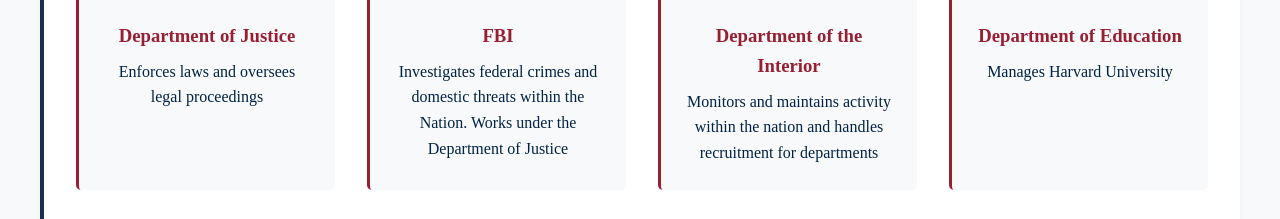
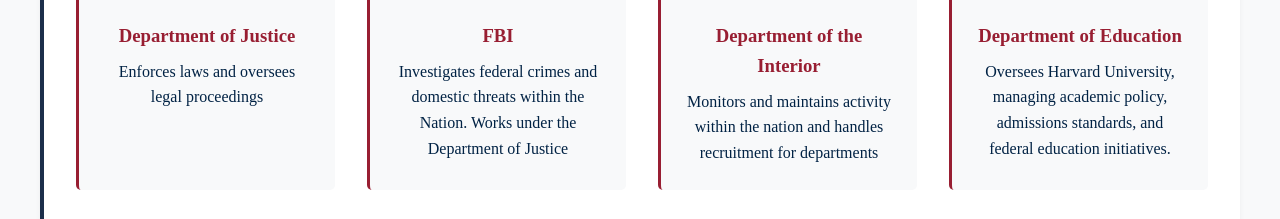
Before and after one commit to AvaModz/AvaModz.github.io, a plain HTML site: page index.html in a window 1280 px wide. Shown: the part 2389-2608 px from the top of the page. Drawn offline with Linux system fonts and the light colour scheme.

Commit message:
Update index.html

```diff
--- a/index.html
+++ b/index.html
@@ -386,7 +386,7 @@
                 <div class="dept-card">
                     <img src="images/doe.png" alt="Education Department" class="dept-logo">
                     <h3 style="color: var(--crimson); margin-bottom: 0.5rem;">Department of Education</h3>
-                    <p style="color: var(--navy);">Manages Harvard University</p>
+                    <p style="color: var(--navy);">Oversees Harvard University, managing academic policy, admissions standards, and federal education initiatives.</p>
                 </div>
                 <div class="dept-card">
                     <img src="images/dot.png" alt="Treasury Department" class="dept-logo">
```
